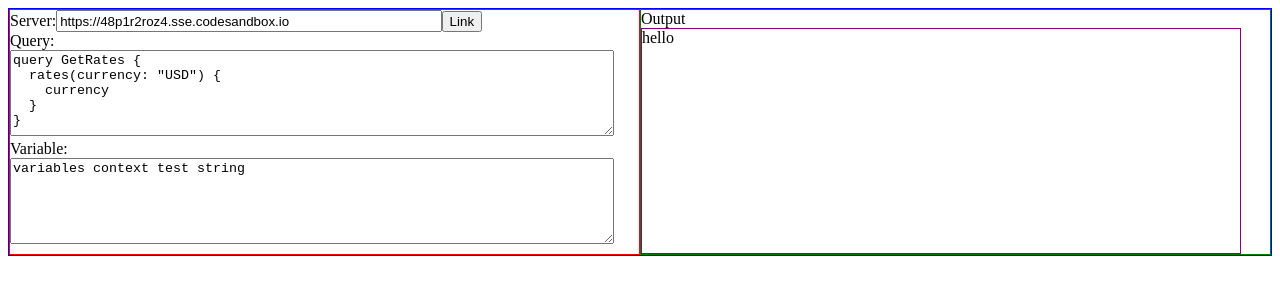
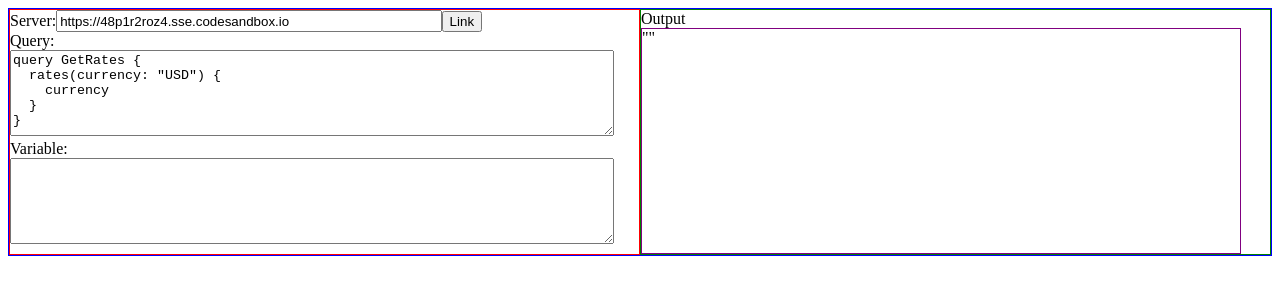
Before and after one commit to oslabs-beta/nuQLeus, a React app: page / in a window 1280 px wide. Shown: the top 300 px of the page. Built offline with nearby package versions, Linux system fonts and the light colour scheme.

Commit message:
output properly renders query response

```diff
--- a/src/client/components/OutputDisplay.jsx
+++ b/src/client/components/OutputDisplay.jsx
@@ -2,14 +2,13 @@ import React, { useContext } from 'react';
 import { GraphContext } from '../contexts/GraphContext';
 
 const OutputDisplay = () => {
-  const [info, setInfo] = useContext(GraphContext);
-  console.log('TESTING INFO: ', info);
+  const [info] = useContext(GraphContext);
 
   return (
     <div>
       <span>Output</span>
       <div id="output-display" className="output">
-        {info.response}
+        {JSON.stringify(info.response)}
       </div>
     </div>
   );
--- a/src/client/components/QueryField.jsx
+++ b/src/client/components/QueryField.jsx
@@ -2,7 +2,7 @@ import React, { useContext } from 'react';
 import { GraphContext } from '../contexts/GraphContext';
 
 const QueryField = () => {
-  const [info, setInfo] = useContext(GraphContext);
+  const [info] = useContext(GraphContext);
 
   return (
     <div>
--- a/src/client/components/ServerField.jsx
+++ b/src/client/components/ServerField.jsx
@@ -1,12 +1,10 @@
-import React, { useContext, useState, MouseEvent } from 'react';
+import React, { useContext } from 'react';
 import { ApolloClient, InMemoryCache, gql } from '@apollo/client';
 import { GraphContext } from '../contexts/GraphContext';
 
 const ServerField = () => {
   // Pull state into component from ApolloContext using 'useContext' hook
-  // const value = useContext(GraphContext);
   const [info, setInfo] = useContext(GraphContext);
-  // const [inputs, setInputs] = useState(value);
 
   // Invokes query to the Apollo client
   function handleClick(e) {
@@ -32,10 +30,17 @@ const ServerField = () => {
       })
       .then((res) => {
         // setInputs(prevInputs => Object.assign(prevInputs, {response: res.data.rates}));
-        setInfo((prevInfo) => Object.assign(prevInfo, { response: res.data.rates }));
-        console.log('QUERY RESULT: ', info);
+        setInfo(() => ({
+          ...info,
+          response: res.data,
+        }));
       })
-      .catch((err) => console.log('Invalid URL'));
+      .catch(() => {
+        setInfo(() => ({
+          ...info,
+          response: 'Query failed.',
+        }));
+      });
   }
 
   return (
@@ -45,7 +50,7 @@ const ServerField = () => {
           Server:
           <input id="server-input" className="input" type="text" defaultValue={info.uri} />
         </label>
-        <button id="submit-query" type="submit" onClick={(e) => handleClick(e)}>
+        <button id="submit-query" type="submit" onClick={handleClick}>
           Link
         </button>
       </form>
--- a/src/client/components/VariableField.jsx
+++ b/src/client/components/VariableField.jsx
@@ -1,8 +1,8 @@
-import React, { useContext, useState, MouseEvent } from 'react';
+import React, { useContext } from 'react';
 import { GraphContext } from '../contexts/GraphContext';
 
 const VariableField = () => {
-  const [info, setInfo] = useContext(GraphContext);
+  const [info] = useContext(GraphContext);
 
   return (
     <div>
@@ -11,7 +11,7 @@ const VariableField = () => {
         <textarea id="variable-input" className="input" type="text" defaultValue={info.variables} />
       </label>
     </div>
-  )
+  );
 };
 
 export default VariableField;
--- a/src/client/contexts/GraphContext.jsx
+++ b/src/client/contexts/GraphContext.jsx
@@ -12,8 +12,8 @@ const GraphContextProvider = (props) => {
   const [info, setInfo] = useState({
     uri: 'https://48p1r2roz4.sse.codesandbox.io',
     body: sampleBody,
-    variables: 'variables context test string',
-    response: 'hello',
+    variables: '',
+    response: '',
   });
 
   return <GraphContext.Provider value={[info, setInfo]}>{props.children}</GraphContext.Provider>;
--- a/src/client/stylesheets/styles.css
+++ b/src/client/stylesheets/styles.css
@@ -40,6 +40,7 @@
 #output-display {
   height: 14em;
   width: 95%;
+  overflow: auto;
   overflow-wrap: break-word;
   border: 1px solid purple;
 }
```
